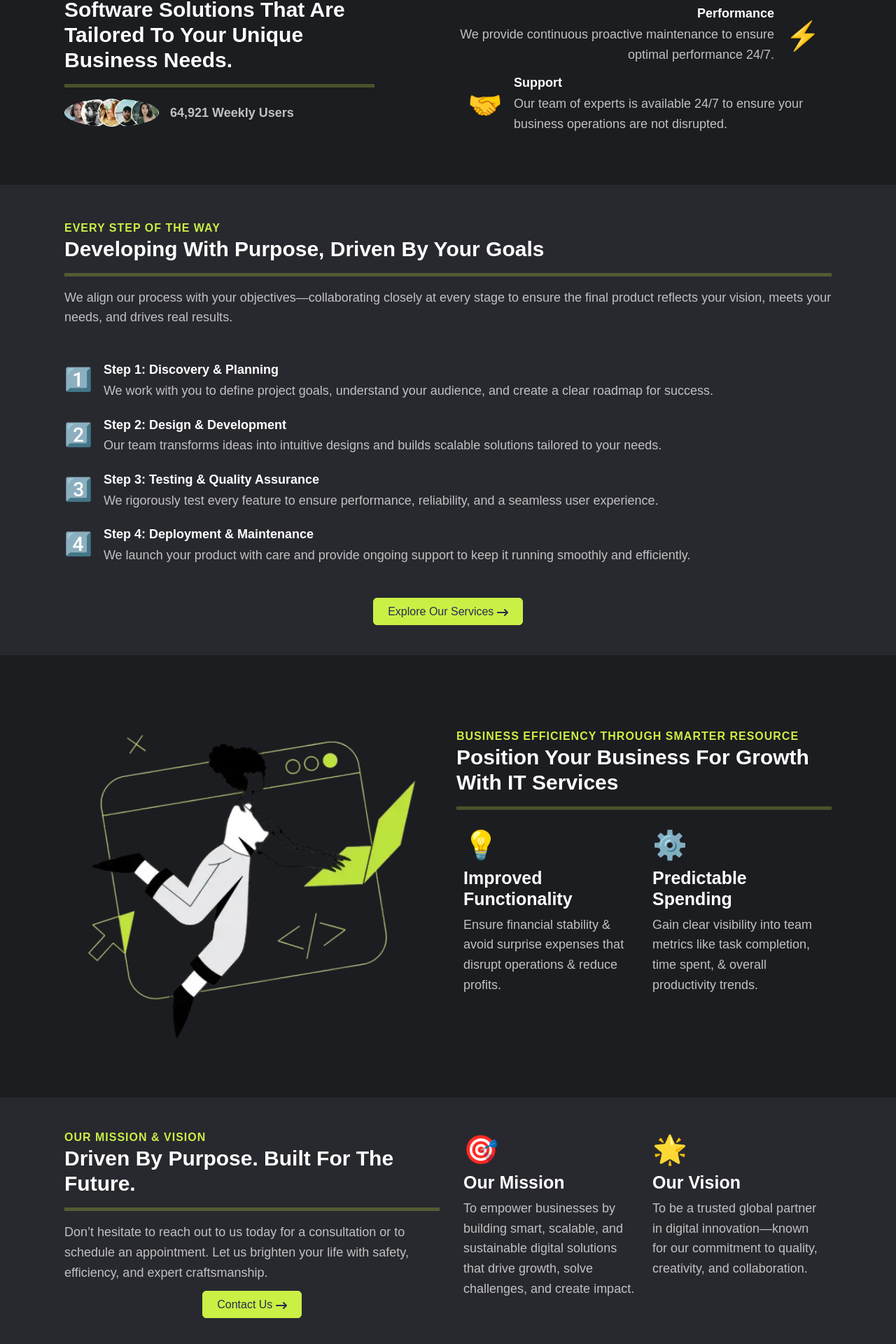
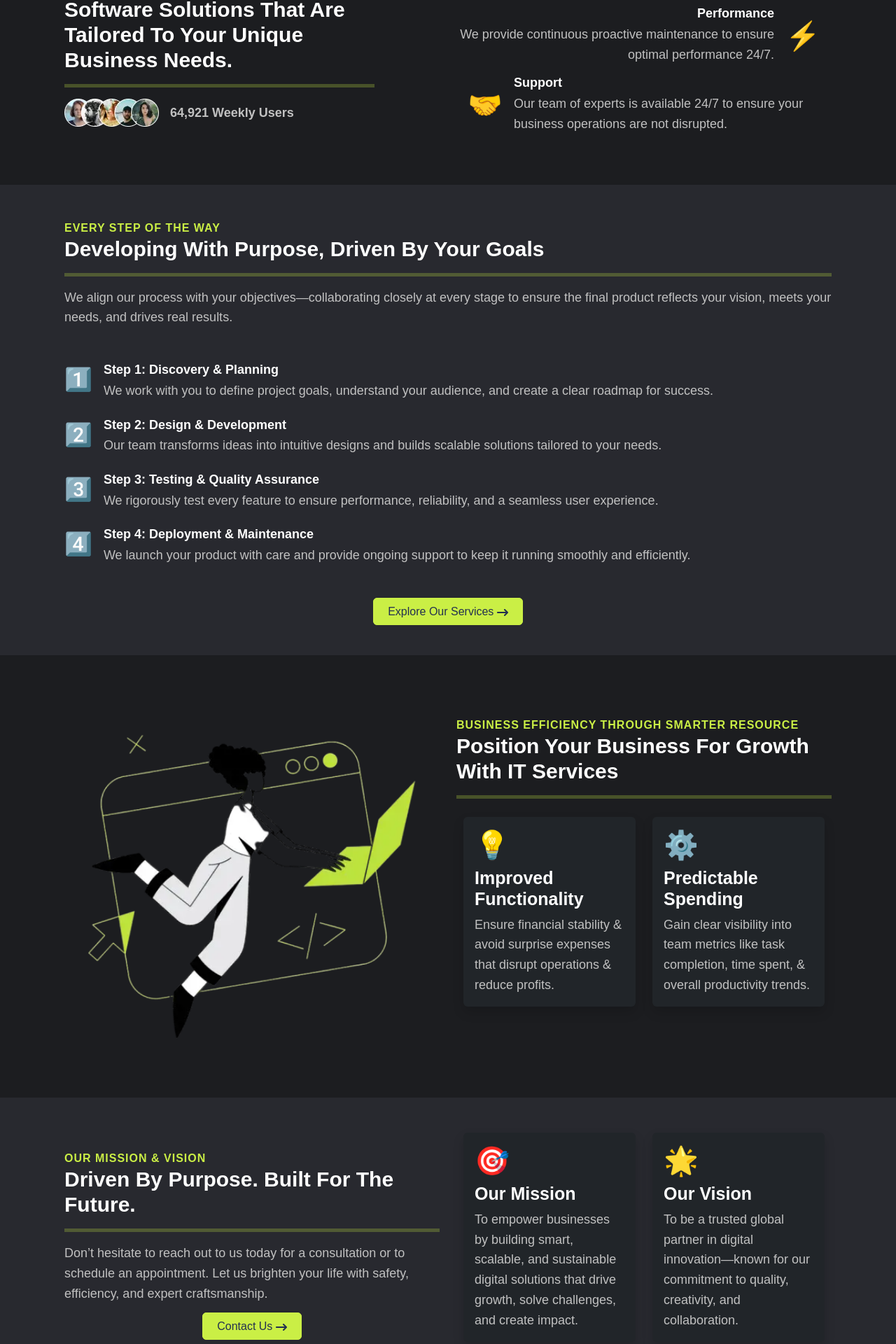
Before and after one commit to nikhil7476/demo-portfolio, a Next.js app: page /about-us in a window 1280 px wide. Shown: the part 1442-3362 px from the top of the page at 70% size. Built offline with nearby package versions, Linux system fonts and the light colour scheme; no server answers.

Commit message:
modified:   src/pages/about-us.js

```diff
--- a/src/pages/about-us.js
+++ b/src/pages/about-us.js
@@ -158,9 +158,9 @@ function AboutUs() {
                           src={aboutData.section2.review.image}
                           alt={aboutData.section2.review.title || "Review"}
                           title={aboutData.section2.review.title || "Review"}
-                          width={aboutData.section2.review.imageWidth || 80}
-                          height={aboutData.section2.review.imageHeight || 80}
-                          className="img-fluid rounded-circle"
+                          width={aboutData.section2.review.imageWidth || 135}
+                          height={aboutData.section2.review.imageHeight || 40}
+                          className="img-fluid"
                         />
                       )}
                       {aboutData.section2.review.title && (
@@ -343,13 +343,17 @@ function AboutUs() {
                           xs={12}
                           className="mb-3"
                         >
+                          <div className="h-100 bg-dark shadow p-3 rounded align-content-center">
                             {item.icon && (
                               <span className="fs-1">{item.icon}</span>
                             )}
-                          {item.title && <h3 className="my-2">{item.title}</h3>}
+                            {item.title && (
+                              <h3 className="my-2">{item.title}</h3>
+                            )}
                             {item.description && (
                               <p className="mb-0">{item.description}</p>
                             )}
+                          </div>
                         </Col>
                       ))}
                     </Row>
@@ -425,11 +429,15 @@ function AboutUs() {
                         xs={12}
                         className="mb-3"
                       >
-                        {item.icon && <span className="fs-1">{item.icon}</span>}
+                        <div className="h-100 bg-dark shadow p-3 rounded align-content-center">
+                          {item.icon && (
+                            <span className="fs-1">{item.icon}</span>
+                          )}
                           {item.title && <h3 className="my-2">{item.title}</h3>}
                           {item.description && (
                             <p className="mb-0">{item.description}</p>
                           )}
+                        </div>
                       </Col>
                     ))}
                   </Row>
```
Lines whose indentation alone changed are shown as unchanged.
